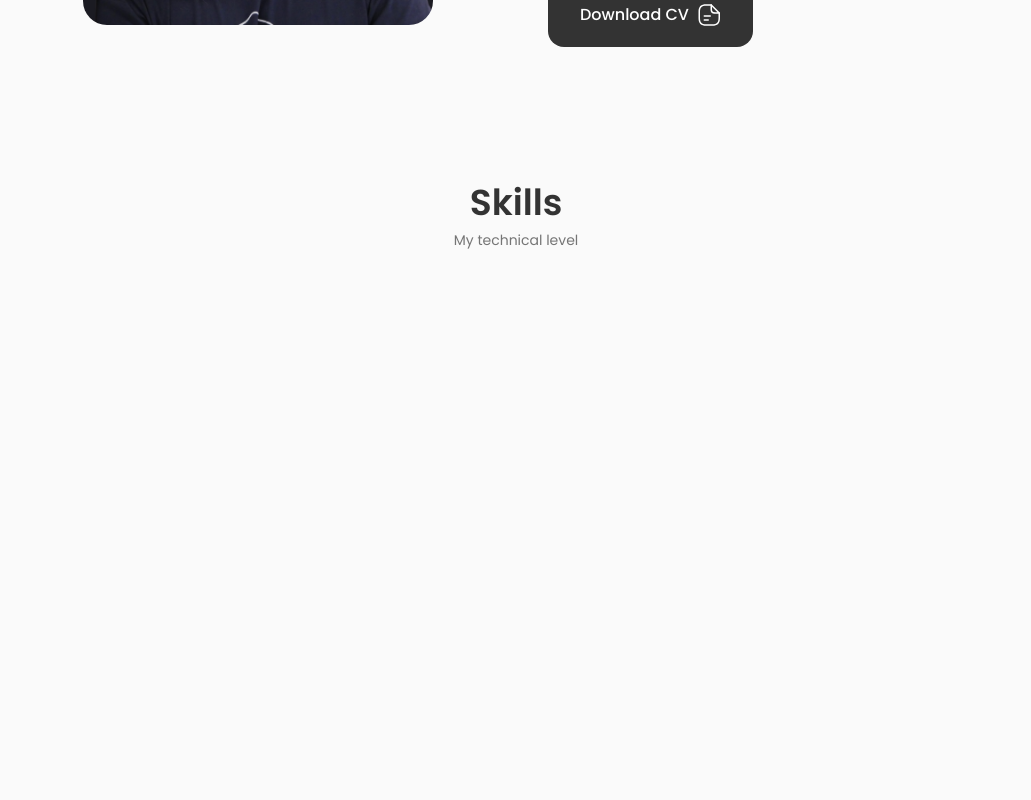
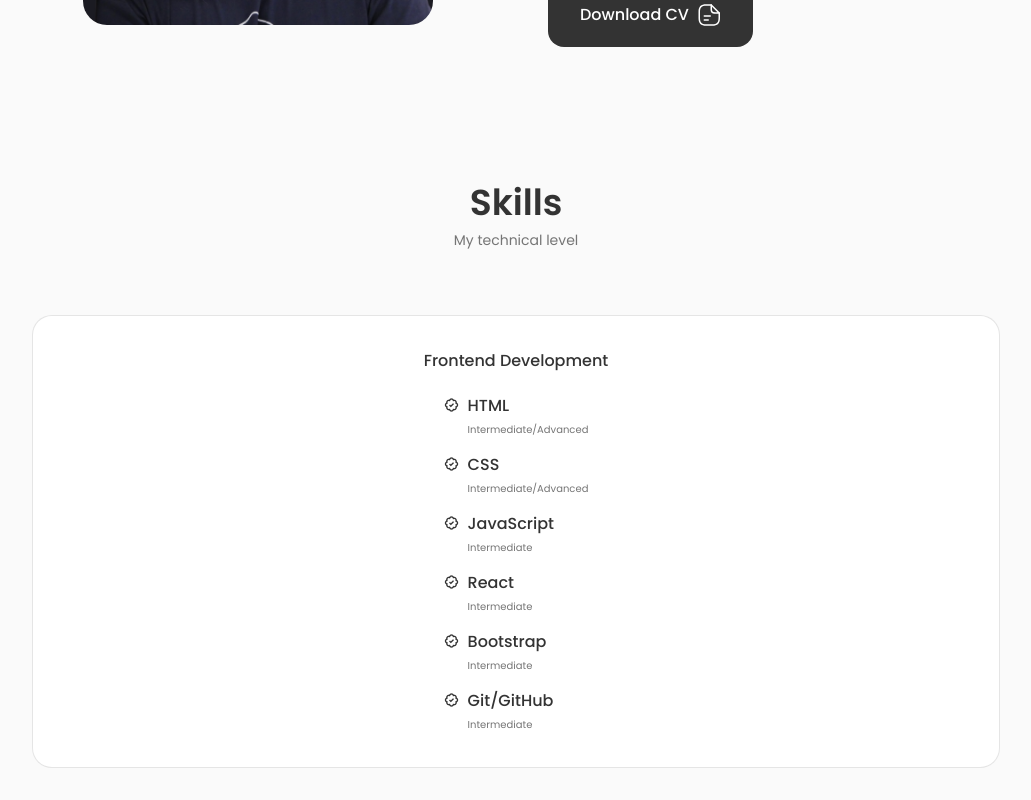
Before and after one commit to admartinbarcelo/portfolio-admartinbarcelo, a React (Vite) app: page / in a window 1280 px wide. Shown: the part 1265-2065 px from the top of the page, without its empty margins (124-1155 px from the left). Before the commit the page ends 1612 px from the top, so only its background shows below. Built offline with nearby package versions, Linux system fonts and the light colour scheme.

Commit message:
frontend Skills

```diff
--- /dev/null
+++ b/src/components/skills/Frontend.jsx
@@ -0,0 +1,71 @@
+function Frontend() {
+  return (
+    <div className="skills__content">
+      <h3 className="skills__title">Frontend Development</h3>
+
+      <div className="skills__box">
+        <div className="skills__group">
+
+          <div className="skills__data">
+            <i class="bx bx-badge-check"></i>
+
+            <div>
+                <h3 className="skills__name">HTML</h3>
+                <span className="skills__level">Intermediate/Advanced</span>
+            </div>
+          </div>
+          <div className="skills__data">
+            <i class="bx bx-badge-check"></i>
+
+            <div>
+                <h3 className="skills__name">CSS</h3>
+                <span className="skills__level">Intermediate/Advanced</span>
+            </div>
+          </div>
+          <div className="skills__data">
+            <i class="bx bx-badge-check"></i>
+
+            <div>
+                <h3 className="skills__name">JavaScript</h3>
+                <span className="skills__level">Intermediate</span>
+            </div>
+          </div>
+
+          {/* Other Group */}
+          <div className="skills__group">
+          <div className="skills__data">
+            <i class="bx bx-badge-check"></i>
+
+            <div>
+              <h3 className="skills__name">React</h3>
+              <span className="skills__level">Intermediate</span>
+            </div>
+          </div>
+
+          <div className="skills__data">
+            <i class="bx bx-badge-check"></i>
+
+            <div>
+              <h3 className="skills__name">Bootstrap</h3>
+              <span className="skills__level">Intermediate</span>
+            </div>
+          </div>
+
+          <div className="skills__data">
+            <i class="bx bx-badge-check"></i>
+
+            <div>
+              <h3 className="skills__name">Git/GitHub</h3>
+              <span className="skills__level">Intermediate</span>
+            </div>
+          </div>
+        </div>
+
+        </div>
+      </div>
+
+    </div>
+  );
+}
+
+export default Frontend;
--- a/src/components/skills/Skills.jsx
+++ b/src/components/skills/Skills.jsx
@@ -1,4 +1,5 @@
 import './skills.css'
+import Frontend from './Frontend';
 
 function Skills () {
     return(
@@ -7,6 +8,7 @@
             <span className="section__subtitle">My technical level</span>
 
             <div className="skills_container container grid">
+            <Frontend/>
 
             </div>
         </section>
--- a/src/components/skills/skills.css
+++ b/src/components/skills/skills.css
@@ -0,0 +1,79 @@
+.skills__container {
+    grid-template-columns: repeat(2, 350px);
+    column-gap: 3rem;
+    justify-content: center;
+}
+
+.skills__content {
+    background-color: var(--container-color);
+    border: 1px solid rgba(0, 0, 0, 0.1);
+    padding: 2rem 4rem;
+    border-radius: 1.25rem;
+}
+
+.skills__title {
+    font-size: var(--normal-font-size);
+    font-weight: var(--font-medium);
+    text-align: center;
+    margin-bottom: var(--mb-1-5);
+}
+
+.skills__box {
+    display: flex;
+    justify-content: center;
+    column-gap: 2.5rem;
+}
+
+.skills__group {
+    display: grid;
+    align-items: flex-start;
+    row-gap: 1rem;
+}
+
+.skills__data {
+    display: flex;
+    column-gap: 0.5rem;
+}
+
+.skills .bx-badge-check {
+    font-size: 1rem;
+    color: var(--title-color);
+}
+
+.skills__name {
+    font-size: var(--normal-font-size);
+    font-weight: var(--font-medium);
+    line-height: 18px;
+}
+
+.skills__level {
+    font-size: var(--tiny-font-size);
+}
+
+/* Responsive */
+@media screen and (max-width: 350px) {
+    .skills__box {
+        column-gap: 1.25rem;
+    }
+
+    .skills__name {
+        font-size: var(--small-font-size);
+    }
+  }
+
+  @media screen and (max-width: 576px) {
+    .skills__container {
+        grid-template-columns: 1fr;
+    }
+
+    .skills__content {
+        padding: 1.5rem;
+    }
+  }
+
+  @media screen and (max-width: 992px) {
+    .skills__container {
+        grid-template-columns: max-content;
+        row-gap: 2rem;
+    }
+  }
```
Also changed, not shown: src/components/skills/Backend.jsx (added).
